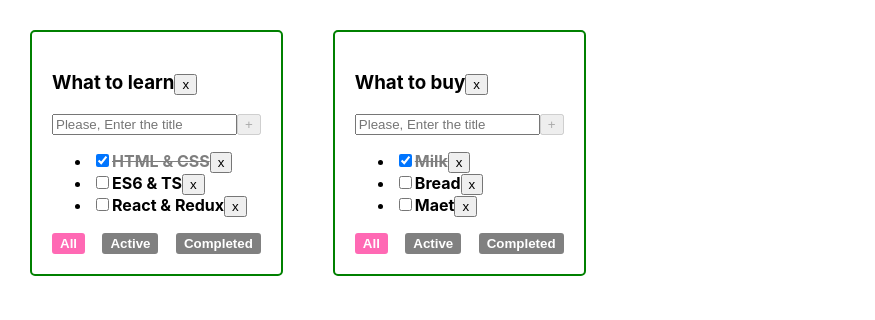
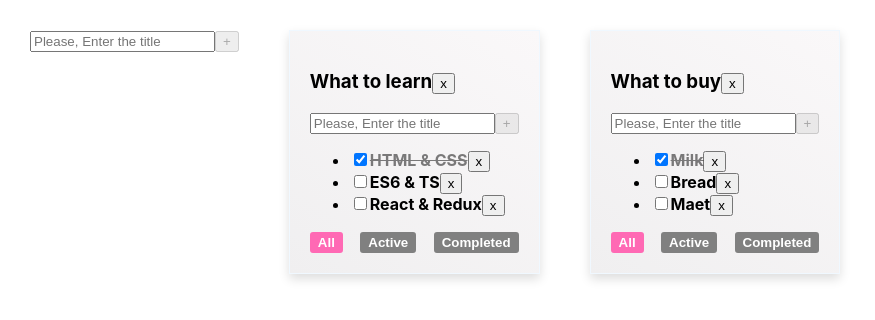
Before and after one commit to elmiven/1-todolist, a React (Create React App) app: page / in a window 1280 px wide. Shown: the top 320 px of the page, without its empty margins (0-875 px from the left). Built offline with nearby package versions, Linux system fonts and the light colour scheme.

Commit message:
6th lesson (uni-input-button, editable-uni-titles)

```diff
--- /dev/null
+++ b/src/AddItemForm.tsx
@@ -0,0 +1,79 @@
+import React, { KeyboardEvent, ChangeEvent, FC, RefObject, useRef, useState } from 'react';
+
+
+type AddItemFormPropsType = {
+    maxLengthUserMessage: number;
+    addNewItem: (title: string) => void
+}
+
+
+function AddItemForm(
+    { maxLengthUserMessage, addNewItem }: AddItemFormPropsType) {
+
+    const [title, setTitle] = useState<string>("")
+    const [error, setError] = useState(false)
+
+    const changeLocalTitile = (e: ChangeEvent<HTMLInputElement>) => {
+        // set'aem error only if it exist!
+        error && setError(false)
+        setTitle(e.currentTarget.value)
+        if (title.length > maxLengthUserMessage) { //unneccesary check
+        }
+    }
+
+    const addItem = () => {
+        const trimmedTitle = title.trim()
+        if (trimmedTitle && title.length <= maxLengthUserMessage) {
+            addNewItem(trimmedTitle) //send to props!
+        } else {
+            setError(true)
+        }
+        setTitle("")
+    }
+
+    const onKeyDownAdTask = (e: KeyboardEvent<HTMLInputElement>) => e.key === "Enter" && addItem()
+
+
+
+    const userErrorMessage = error && <div style={{ color: "hotpink" }} >Title is empty or too long!</div>
+    const isUserMessageToLong: boolean = title.length > maxLengthUserMessage
+    const isAddBtnDisabled = !title.length || isUserMessageToLong || error
+    // const isAddBtnDisabled = title.length === 0
+    const userMaxLengthMessage = isUserMessageToLong && <div style={{ color: "pink" }}>task title too long!</div>
+    const inputErrorClasses = error || isUserMessageToLong ? "input-error" : ""
+
+
+
+
+    return (
+        <div>
+            {/* <input ref={addTaskInput} />
+    <button onClick={addTask}>+</button> */}
+            <input
+                onKeyDown={onKeyDownAdTask}
+                value={title}
+                onChange={changeLocalTitile}
+                placeholder="Please, Enter the title"
+                className={inputErrorClasses}
+            // if we have an error or title.length>15
+            />
+
+            <button disabled={isAddBtnDisabled} onClick={addItem}>+</button>
+            {/* title.trim().length */}
+
+
+            {userMaxLengthMessage}
+
+            {userErrorMessage}
+
+        </div>
+
+    )
+
+
+
+
+}
+
+
+export default AddItemForm
--- a/src/App.css
+++ b/src/App.css
@@ -10,10 +10,15 @@
 
 
 .todolist {
-  border: 2px solid green;
-  border-radius: 5px;
+  height: max-content;
+  border: 1px solid aliceblue;
+  /* border-radius: 5px;  */
   padding: 20px;
+  background-color: linear-gradient(red, orange);
+  background: linear-gradient(33deg, #F0EFF0, #FAF8F9);
+  /* background-image: linear-gradient (white, #fceabb, #f8b500); */
 
+  box-shadow: 0 5px 10px #0002;
 
 }
 
--- a/src/App.tsx
+++ b/src/App.tsx
@@ -1,5 +1,6 @@
 import React, { useState } from 'react';
 import { v1 } from 'uuid';
+import AddItemForm from './AddItemForm';
 import './App.css';
 import TodoList, { TaskType } from './Todolist';
 
@@ -15,7 +16,7 @@ export type FilteredValuesType = "all" | "active" | "completed"
 
 
 export type TasksStateType = {
-[todoListId: string]: Array<TaskType>
+    [todoListId: string]: Array<TaskType>
 }
 
 
@@ -112,7 +113,7 @@ function App(): JSX.Element {
         copyTasks[todoListId] = updatedTasks
         setTasks(copyTasks)
 
-        // another way
+        // another way in one chaining line
         // setTasks({...tasks,
         //     [todoListId]: tasks[todoListId]
         //     .map(t => t.id === taskId ? {...t, isDone: newIsDone} : t)})
@@ -121,6 +122,22 @@ function App(): JSX.Element {
         // setTasks(tasks.map(t => t.id === taskId ? { ...t, isDone: newIsDone } : t))
 
     }
+
+    const changeTaskTitle = (todoListId: string, taskId: string, newTitle: string) => {
+        const tasksForUpdate = tasks[todoListId]
+        const updatedTasks = tasksForUpdate.map(t => t.id === taskId ? { ...t, title: newTitle } : t)
+        const copyTasks = { ...tasks }
+        copyTasks[todoListId] = updatedTasks
+        setTasks(copyTasks)
+
+        // another way in one chaining line
+        // setTasks({...tasks,
+        //     [todoListId]: tasks[todoListId]
+        //     .map(t => t.id === taskId ? {...t, title: newTitle} : t)})
+
+
+    }
+
 
 
 
@@ -138,7 +155,12 @@ function App(): JSX.Element {
     }
 
 
-    const getFilteredTasks = (tasks: Array<TaskType>, filter: FilteredValuesType):Array<TaskType> => {
+    const changeTodolistTitle = (todoListId: string, title: string) => {
+        setTodoLists(todoLists.map(tl => tl.id === todoListId ? { ...tl, title } : tl))
+    }
+
+
+    const getFilteredTasks = (tasks: Array<TaskType>, filter: FilteredValuesType): Array<TaskType> => {
         //let filteredTasks: Array<TaskType> = []
         switch (filter) {
             case "active":
@@ -177,6 +199,18 @@ function App(): JSX.Element {
     }
 
 
+    const addTodoList = (title: string) => {
+        const newTodolistID = v1()
+        const newTodolist: TodoListType =
+            { id: newTodolistID, title, filter: "all" }
+        setTodoLists([newTodolist, ...todoLists])
+
+        // we need to add the empty entity for related associative array
+        setTasks({ ...tasks, [newTodolistID]: [] })
+    }
+
+
+
     //UI:
     const todoListsComponent = todoLists.map(tl => {
         const filteredTasks = getFilteredTasks(tasks[tl.id], tl.filter)
@@ -192,10 +226,13 @@ function App(): JSX.Element {
                 removeTask={removeTask}
                 addTask={addTask}
 
+                changeTaskTitle={changeTaskTitle}
                 changeTasksStatus={changeTaskStatus}
+
 
                 changeFilterValue={changeFilterValue}
                 removeTodoList={removeTodoList}
+                changeTodolistTitle={changeTodolistTitle}
             />
         )
     })
@@ -203,8 +240,8 @@ function App(): JSX.Element {
 
     return (
         <div className="App">
+            <AddItemForm maxLengthUserMessage={15} addNewItem={addTodoList} />
             {todoListsComponent}
-
 
         </div>
     );
--- /dev/null
+++ b/src/EditableSpan .tsx
@@ -0,0 +1,59 @@
+import React, { KeyboardEvent, ChangeEvent, FC, RefObject, useRef, useState } from 'react';
+
+
+type EditableSpanPropsType = {
+    title: string
+    changeTitle: (newTitle: string) => void
+    spanClasses?: string
+    inputClasses?: string
+}
+
+
+function EditableSpan({
+    title,
+    changeTitle,
+    spanClasses
+}: EditableSpanPropsType) {
+
+    const [editMode, setEditMode] = useState<boolean>(false)
+    const [localTitle, setLocalTitle] = useState<string>(title)
+
+    const changeLocalTitle = (e: ChangeEvent<HTMLInputElement>) => {
+        // error && setDefaultResultOrder(false)
+        setLocalTitle(e.currentTarget.value)
+    }
+
+    const onEditMode = () => {
+        setEditMode(true)
+
+    }
+
+    const offEditMode = () => {
+        setEditMode(false)
+        changeTitle(localTitle)
+    }
+
+
+    return (
+        editMode
+            ? <input
+                value={localTitle}
+                onChange={changeLocalTitle}
+                onBlur={offEditMode}
+                autoFocus
+            />
+            : <span
+                className = {spanClasses}
+                onDoubleClick = {onEditMode}
+            >{title}</span>
+
+    )
+
+
+
+}
+
+
+
+
+export default EditableSpan
--- a/src/Todolist.tsx
+++ b/src/Todolist.tsx
@@ -1,5 +1,7 @@
 import React, { KeyboardEvent, ChangeEvent, FC, RefObject, useRef, useState } from 'react';
+import AddItemForm from './AddItemForm';
 import { FilteredValuesType, TasksStateType } from './App';
+import EditableSpan from './EditableSpan ';
 import TasksList from './Tasklist';
 
 export
@@ -13,9 +15,12 @@ export
         addTask: (todoListId: string, title: string) => void
 
         changeTasksStatus: (todoListId: string, taskId: any, isDone: boolean) => void
+        changeTaskTitle: (TodolistId: string, taskId: string, newTitle: string) => void
 
         changeFilterValue: (todoListId: string, filter: FilteredValuesType,) => void
         removeTodoList: (todoListid: string) => void
+
+        changeTodolistTitle: (todoListId: string, title: string) => void
 
         // title: string
         // filter: FilteredValuesType;
@@ -37,19 +42,12 @@ export
 
 const TodoList: FC<TodolistPropsType> = (props: TodolistPropsType) => {
 
-    const [title, setTitle] = useState<string>("")
-
-    const [error, setError] = useState<boolean>(false)
 
 
     const maxLengthUserMessage = 15
-    const isUserMessageToLong = title.length > maxLengthUserMessage
 
-    const inputErrorClasses = error || isUserMessageToLong ? "input-error" : ""
-    const userMaxLengthMessage = isUserMessageToLong && <div style={{ color: "pink" }}>task title too long!</div>
-    const userErrorMessage = error && <div style={{ color: "hotpink" }} >Title is empty or too long!</div>
 
-    const isAddBtnDisabled = title.length === 0
+
 
 
 
@@ -61,31 +59,23 @@ const TodoList: FC<TodolistPropsType> = (props: TodolistPropsType) => {
     // }
 
 
-    const changeLocalTitile = (e: ChangeEvent<HTMLInputElement>) => {
-        // set'aem error only if it exist!
-        error && setError(false)
-        setTitle(e.currentTarget.value)
-        if (title.length > maxLengthUserMessage) {
-
-        }
-    }
 
 
 
-    const addTask = () => {
-        const trimmedTitle = title.trim()
-        if (trimmedTitle && title.length <= maxLengthUserMessage) {
-            props.addTask(props.todoListId, trimmedTitle)
-        } else {
-            setTitle("")
-            setError(true)
-        }
+    const addTask = (title: string) => {
+        props.addTask(props.todoListId, title)
+        // const trimmedTitle = title.trim()
+        // if (trimmedTitle && title.length <= maxLengthUserMessage) {
+        //     props.addTask(props.todoListId, trimmedTitle)
+        // } else {
+        //     setTitle("")
+        //     setError(true)
+        // }
     }
 
 
 
 
-    const onKeyDownAdTask = (e: KeyboardEvent<HTMLInputElement>) => e.key === "Enter" && addTask()
 
 
 
@@ -118,36 +108,19 @@ const TodoList: FC<TodolistPropsType> = (props: TodolistPropsType) => {
         props.removeTodoList(props.todoListId)
     }
 
+    const ChangeTodolistTitleHandler = (title: string) => {
+        props.changeTodolistTitle(props.todoListId, title)
+    }
+
+
     return (
         <div className={"todolist"}>
-
-
-
             <h3>
-                {props.title}
+                <EditableSpan title={props.title} changeTitle={ChangeTodolistTitleHandler} />
+                {/*  */}
                 <button onClick={removeTodoListhandler}>x</button>
             </h3>
-            <div>
-                {/* <input ref={addTaskInput} />
-                <button onClick={addTask}>+</button> */}
-                <input
-                    onKeyDown={onKeyDownAdTask}
-                    value={title}
-                    onChange={changeLocalTitile}
-                    placeholder="Please, Enter the title"
-                    className={inputErrorClasses}
-                // if we have an error or title.length>15
-                />
-
-                <button disabled={isAddBtnDisabled} onClick={addTask}>+</button>
-                {/* title.trim().length */}
-
-
-                {userMaxLengthMessage}
-
-                {userErrorMessage}
-
-            </div>
+            <AddItemForm maxLengthUserMessage={15} addNewItem={addTask}/>
 
 
             {/* <ul>
@@ -164,6 +137,7 @@ const TodoList: FC<TodolistPropsType> = (props: TodolistPropsType) => {
                 tasks={props.tasks}
                 removeTask={props.removeTask}
                 changeTasksStatus={props.changeTasksStatus}
+                changeTaskTitle={props.changeTaskTitle}
             />
 
 
```
Also changed, not shown: src/Tasklist.tsx (+15 -2 lines).
